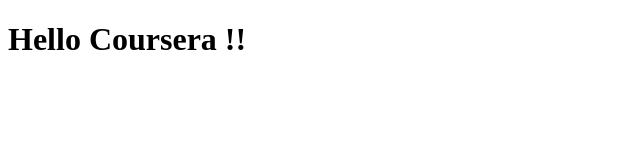
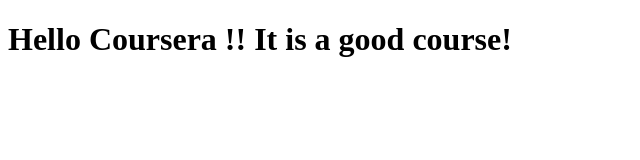
Before and after one commit to sdinu/CourseraTest, a plain HTML site: page site/index.html in a window 1280 px wide. Shown: the whole page, without its empty margins (0-640 px from the left). Drawn offline with Linux system fonts and the light colour scheme.

Commit message:
Second commit

```diff
--- a/site/index.html
+++ b/site/index.html
@@ -4,6 +4,6 @@
 	<title>Hello Courdera!</title>
 </head>
 <body>
-<h1> Hello Coursera !!</h1>
+<h1> Hello Coursera !! It is a good course!</h1>
 </body>
 </html>
```
